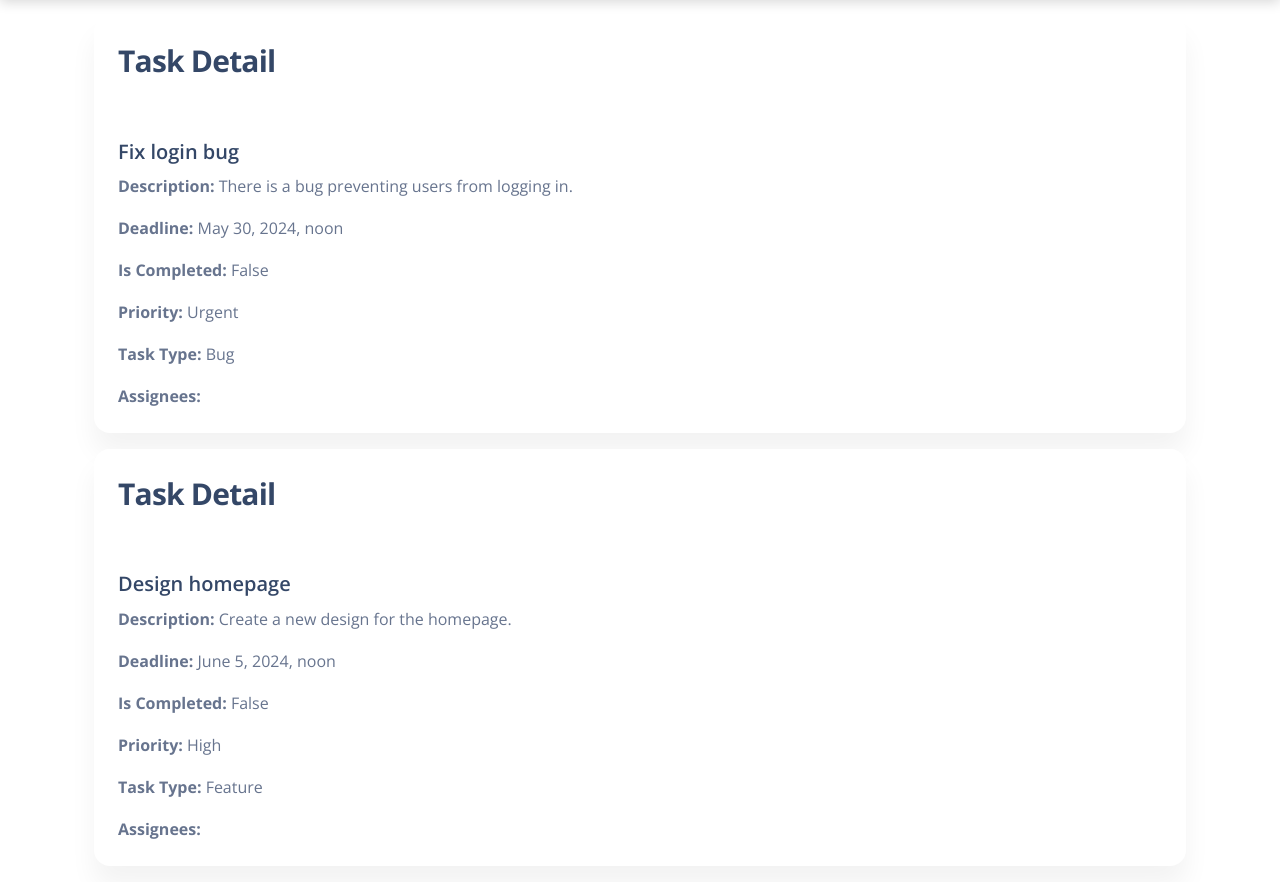
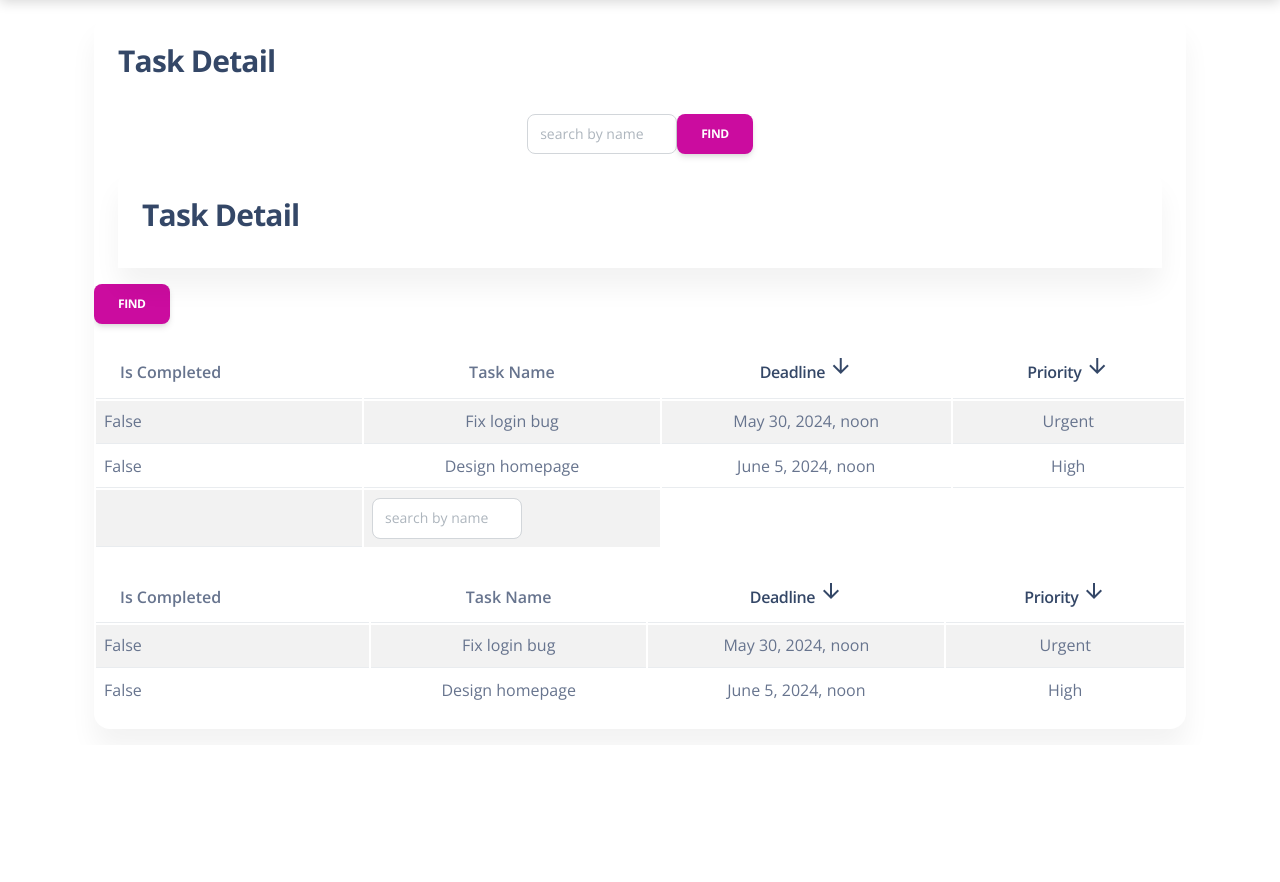
Before and after one commit to xborismenx/IT-task-manager, a Django app: template templates/task_manager/task_list.html in a window 1280 px wide. Shown: the part 73-955 px from the top of the page. After the commit the page ends 773 px from the top, so only its background shows below. Run offline with Django 4.2, Linux system fonts and the light colour scheme; data comes from the database, SQL or seed files in the repository; tables that the repository leaves empty hold one stand-in row (values such as "Sample post"); the template is opened without the code that fills it: values that come from a table or form of the project are taken from there, most other values are stand-ins (such as "Sample title", 1, 10 or a date in 2020); parts of the project's set-up code (start-up, migrations or seed data) failed here and were passed over; some libraries are stand-ins or nearby versions.

Commit message:
added search_form

```diff
--- a/templates/task_manager/task_list.html
+++ b/templates/task_manager/task_list.html
@@ -6,16 +6,49 @@
         <div class="card-header">
           <h3>Task Detail</h3>
         </div>
-        <div class="card-body">
-          <h5 class="card-title">{{ task.name }}</h5>
-          <p class="card-text"><strong>Description:</strong> {{ task.description }}</p>
-          <p class="card-text"><strong>Deadline:</strong> {{ task.deadline }}</p>
-          <p class="card-text"><strong>Is Completed:</strong> {{ task.is_completed }}</p>
-          <p class="card-text"><strong>Priority:</strong> {{ task.get_priority_display }}</p>
-          <p class="card-text"><strong>Task Type:</strong> {{ task.task_type.name }}</p>
-          <p class="card-text"><strong>Assignees:</strong>
-            {% for assignee in task.assignees.all %}
-              {{ assignee.first_name }} {{ assignee.last_name }}{% if not forloop.last %}, {% endif %}
+        <form action="" method="get" class="form-inline d-flex justify-content-center align-items-center">
+          {{ search_form }}
+          <input type="submit" class="btn btn-primary" value="Find">
+        </form>
+        <div class="table-responsive">
+          <table class="table table-hover table-striped tm-table-striped-even mt-3">
+            <thead>
+                <tr>
+                    <th>Is completed</th>
+                    <th class="text-center">Task Name</th>
+                    <th class="text-center">
+                        <a href="?ordering={{ next_ordering.deadline }}">Deadline
+                            {% if current_ordering_deadline == '-deadline' %}
+                                <span class="material-symbols-outlined">arrow_upward</span>
+                            {% else %}
+                                <span class="material-symbols-outlined">arrow_downward</span>
+                            {% endif %}
+                        </a>
+                    </th>
+                    <th class="text-center">
+                        <a href="?ordering={{ next_ordering.priority }}">Priority
+                            {% if current_ordering_priority == '-priority' %}
+                                <span class="material-symbols-outlined">arrow_upward</span>
+                            {% else %}
+                                <span class="material-symbols-outlined">arrow_downward</span>
+                            {% endif %}
+                        </a>
+                    </th>
+                </tr>
+            </thead>
+            <tbody>
+
+            {% for task in task_list %}
+              <tr onclick="window.location.href='{{ task.get_absolute_url }}';" style="cursor: pointer;">
+                {#                <th scope="row">#}
+                {#                  <input type="checkbox" aria-label="Checkbox">#}
+                {#                  {{ task.is_completed }}#}
+                {#                </th>#}
+                <td>{{ task.is_completed }}</td>
+                <td class="text-center">{{ task.name }}</td>
+                <td class="text-center">{{ task.deadline }}</td>
+                <td class="text-center">{{ task.get_priority_display }}</td>
+              </tr>
             {% endfor %}
           </p>
         </div>
```
